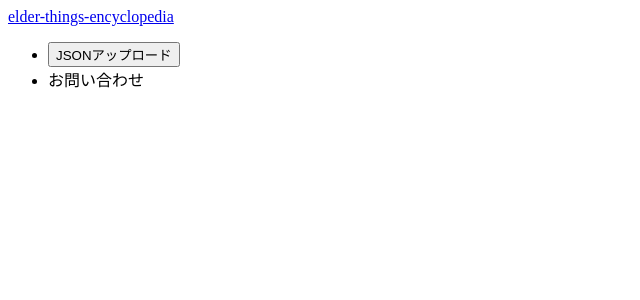
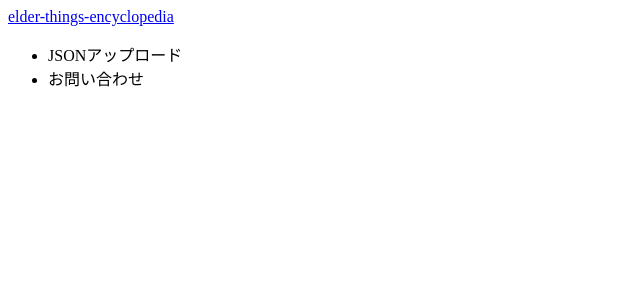
Before and after one commit to makimakiforest/elder-things-encyclopedia, a Next.js app in the folder web/: page / in a window 1280 px wide. Shown: the top 300 px of the page, without its empty margins (0-640 px from the left). Built offline with nearby package versions, Linux system fonts and the light colour scheme.

Commit message:
update: global.css

```diff
--- a/web/src/styles/globals.css
+++ b/web/src/styles/globals.css
@@ -1,7 +1,3 @@
-@tailwind base;
-@tailwind components;
-@tailwind utilities;
-
 :root {
   --foreground-rgb: 0, 0, 0;
   --background-start-rgb: 214, 219, 220;
@@ -18,6 +14,16 @@
 
 body {
   color: rgb(var(--foreground-rgb));
+
+  button {
+    background: none;
+    color: inherit;
+    border: none;
+    padding: 0;
+    font: inherit;
+    cursor: pointer;
+    outline: inherit;
+  }
 }
 
 @layer utilities {
```
